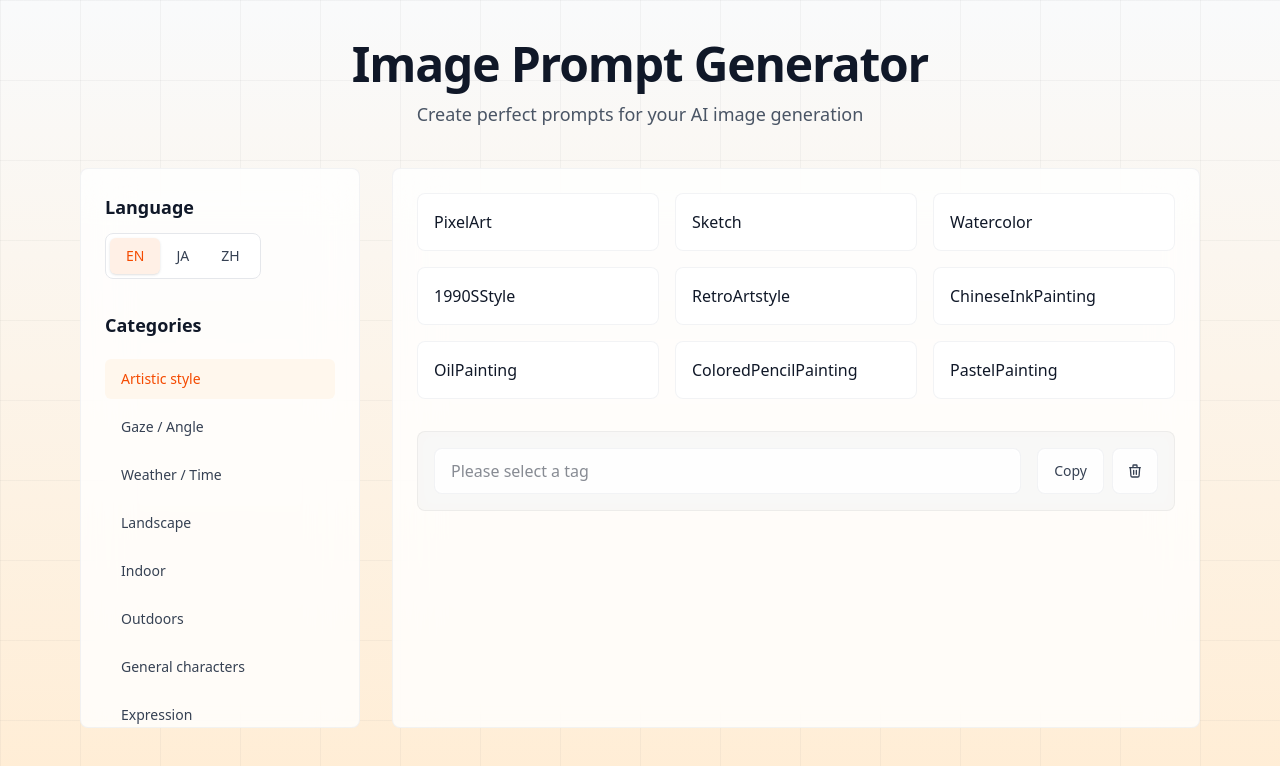
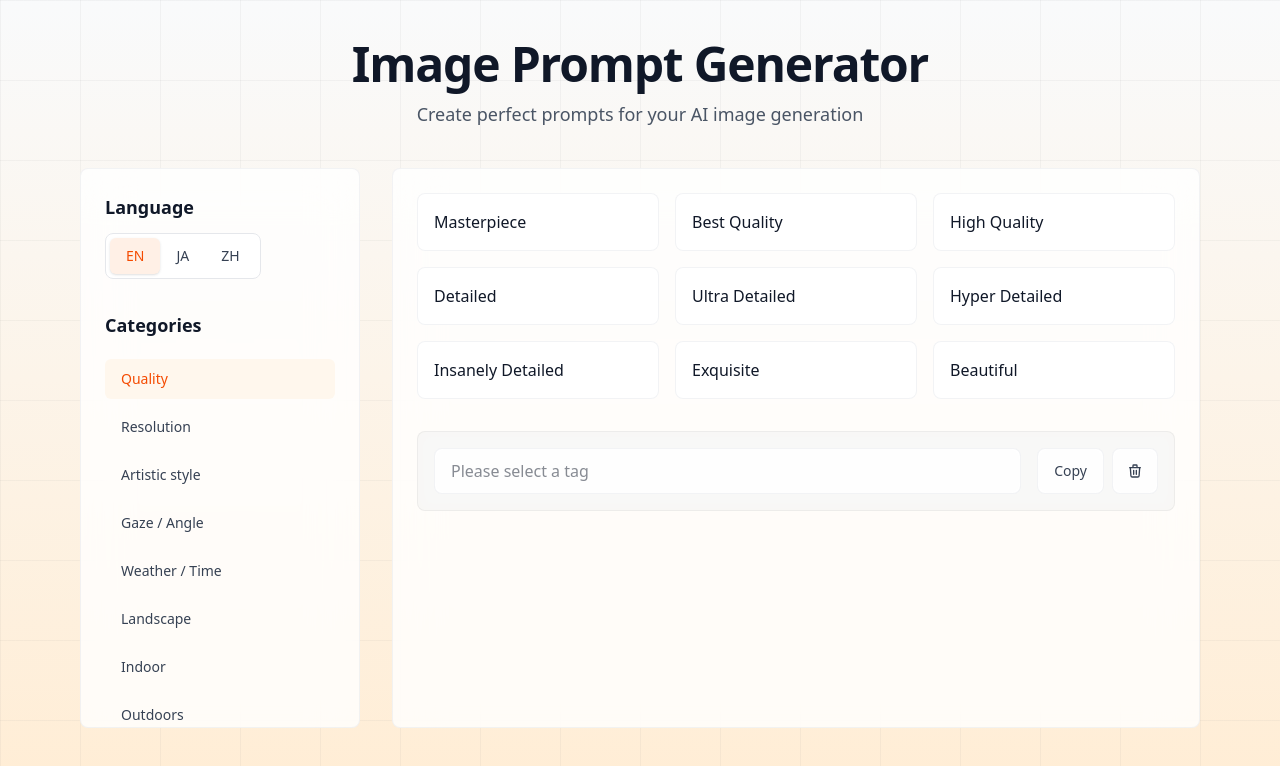
Before and after one commit to minagishl/image-prompt-generator, a React (Vite) app: page / in a window 1280 px wide. Shown: the top 766 px of the page. Built offline with nearby package versions, Linux system fonts and the light colour scheme.

Commit message:
feat: add quality-related tags

```diff
--- a/src/context.ts
+++ b/src/context.ts
@@ -20,6 +20,154 @@ type Tag = {
 export const options: TagGroup[] = [
   {
     name: {
+      ja: '品質',
+      en: 'Quality',
+      zh: '质量',
+    },
+    nsfw: false,
+    tags: [
+      {
+        tag: 'masterpiece',
+        name: {
+          ja: '傑作',
+          en: 'Masterpiece',
+          zh: '杰作',
+        },
+      },
+      {
+        tag: 'best quality',
+        name: {
+          ja: '最高品質',
+          en: 'Best Quality',
+          zh: '最高品质',
+        },
+      },
+      {
+        tag: 'high quality',
+        name: {
+          ja: '高品質',
+          en: 'High Quality',
+          zh: '高品质',
+        },
+      },
+      {
+        tag: 'detailed',
+        name: {
+          ja: '細部に描写',
+          en: 'Detailed',
+          zh: '细节',
+        },
+      },
+      {
+        tag: 'ultra detailed',
+        name: {
+          ja: '非常に詳細な描写',
+          en: 'Ultra Detailed',
+          zh: '超详细',
+        },
+      },
+      {
+        tag: 'hyper detailed',
+        name: {
+          ja: '超詳細な描写',
+          en: 'Hyper Detailed',
+          zh: '超级详细',
+        },
+      },
+      {
+        tag: 'insanely detailed',
+        name: {
+          ja: '極度に精密',
+          en: 'Insanely Detailed',
+          zh: '极其详细',
+        },
+      },
+      {
+        tag: 'exquisite',
+        name: {
+          ja: '絶妙な',
+          en: 'Exquisite',
+          zh: '精致的',
+        },
+      },
+      {
+        tag: 'beautiful',
+        name: {
+          ja: '美しい',
+          en: 'Beautiful',
+          zh: '美丽的',
+        },
+      },
+    ],
+  },
+  {
+    name: {
+      ja: '画質',
+      en: 'Resolution',
+      zh: '分辨率',
+    },
+    nsfw: false,
+    tags: [
+      {
+        tag: 'FHD',
+        name: {
+          ja: 'フルHD',
+          en: 'FHD',
+          zh: '全高清',
+        },
+      },
+      {
+        tag: 'Full-HD',
+        name: {
+          ja: 'フルHD',
+          en: 'Full-HD',
+          zh: '全高清',
+        },
+      },
+      {
+        tag: '4K',
+        name: {
+          ja: '4K',
+          en: '4K',
+          zh: '4K',
+        },
+      },
+      {
+        tag: '8K',
+        name: {
+          ja: '8K',
+          en: '8K',
+          zh: '8K',
+        },
+      },
+      {
+        tag: '16K',
+        name: {
+          ja: '16K',
+          en: '16K',
+          zh: '16K',
+        },
+      },
+      {
+        tag: 'highres',
+        name: {
+          ja: '高解像度',
+          en: 'High Resolution',
+          zh: '高分辨率',
+        },
+      },
+      {
+        tag: 'absurdres',
+        name: {
+          ja: '超高解像度',
+          en: 'Ultra High Resolution',
+          zh: '超高分辨率',
+        },
+      },
+    ],
+  },
+  {
+    name: {
       ja: '画風',
       en: 'Artistic style',
       zh: '艺术风格',
```
